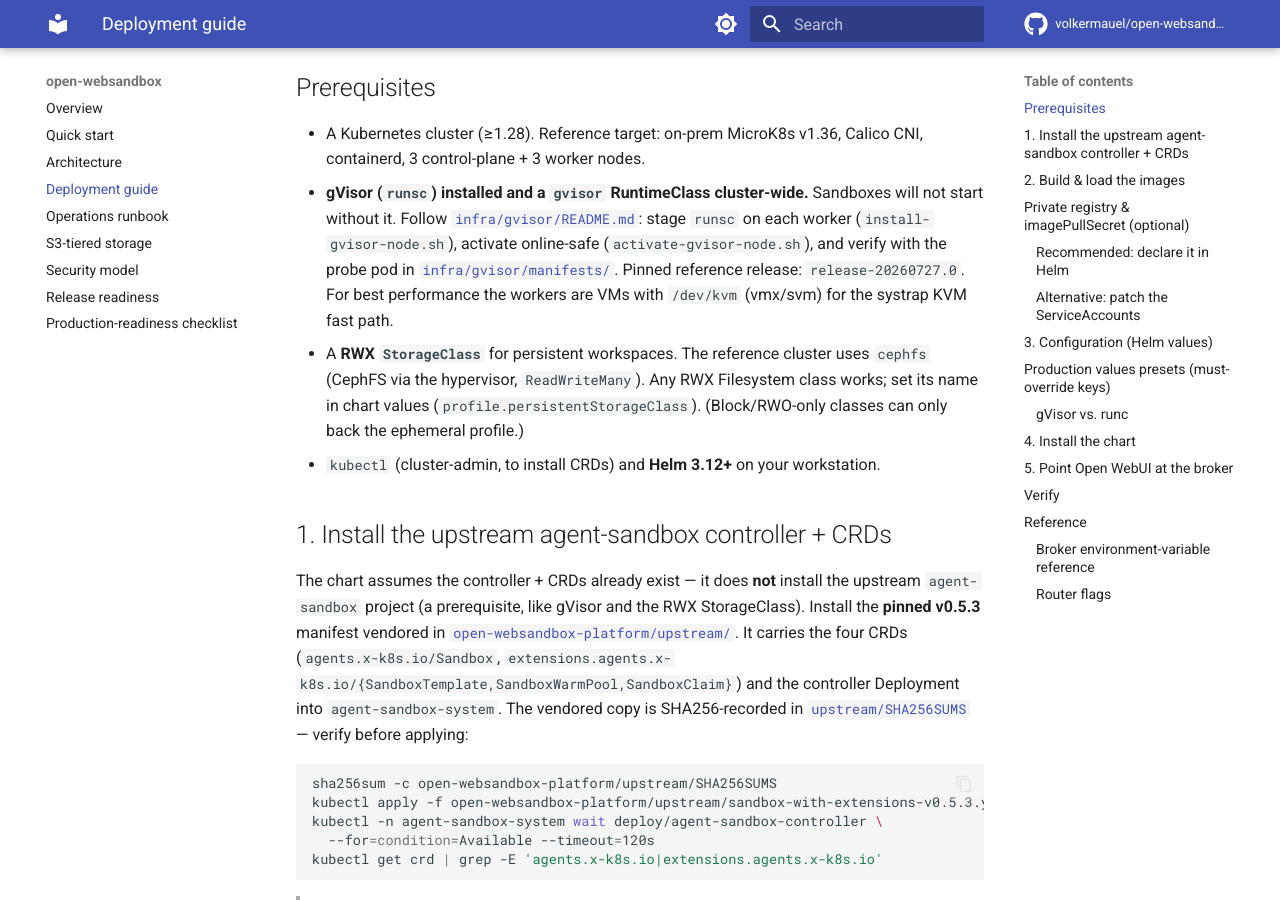
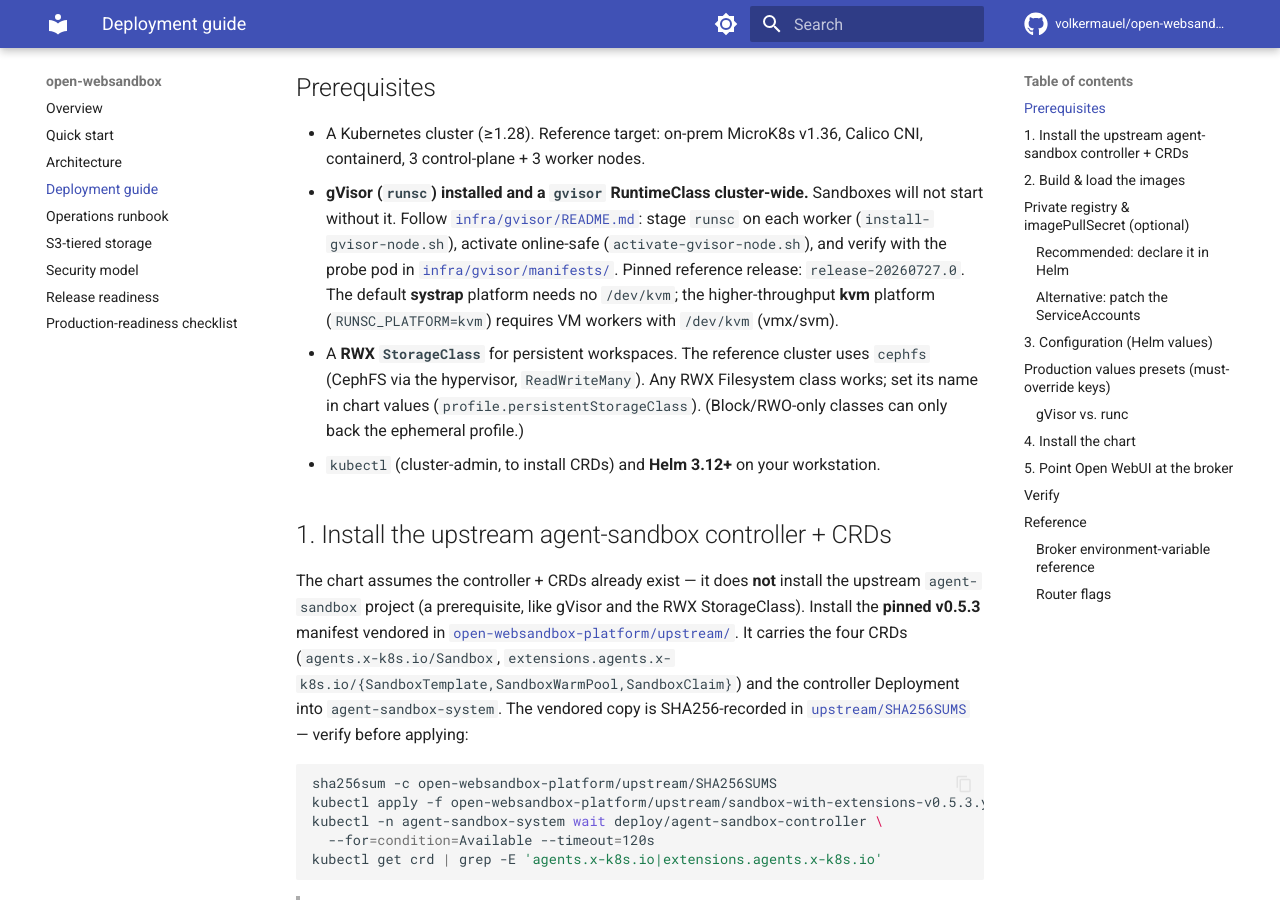
Before and after one commit to volkermauel/open-websandbox, an MkDocs documentation site: the page built from docs/deploy.md, in a window 1280 px wide and 900 px high, scrolled down 473 px. Built offline with MkDocs 1.6.1 and Material for MkDocs 9.7.7, drawn with Linux system fonts in a browser that asks for light colours; comment, search, counter and statistics services are not loaded.

Commit message:
fix: make local gVisor-in-KIND work + correct the systrap/KVM myth
scripts/setup-kind-gvisor.sh computed ROOT with one '..' too many (script
lives at scripts/, one level below repo root), so every $ROOT/infra path
failed and local gVisor never ran. CI inlines the steps, so the bug stayed
hidden. Corrected to $SCRIPT_DIR/..

Also corrected the repo-wide claim that runsc/systrap 'cannot nest in KIND'
and 'wants /dev/kvm for its KVM fast path'. systrap is a userspace platform
needing no KVM; only the opt-in kvm platform needs /dev/kvm. Verified: full
e2e (10/10) passes under gVisor on a KVM-guest box with no /dev/kvm.

```diff
--- a/docs/deploy.md
+++ b/docs/deploy.md
@@ -29,8 +29,9 @@ for day-2 runbook steps see [`operations.md`](operations.md).
   worker (`install-gvisor-node.sh`), activate online-safe
   (`activate-gvisor-node.sh`), and verify with the probe pod in
   [`infra/gvisor/manifests/`](../infra/gvisor/manifests/). Pinned reference
-  release: `release-20260727.0`. For best performance the workers are VMs with
-  `/dev/kvm` (vmx/svm) for the systrap KVM fast path.
+  release: `release-20260727.0`. The default **systrap** platform needs no `/dev/kvm`;
+  the higher-throughput **kvm** platform (`RUNSC_PLATFORM=kvm`) requires VM workers with
+  `/dev/kvm` (vmx/svm).
 - A **RWX `StorageClass`** for persistent workspaces. The reference cluster uses
   `cephfs` (CephFS via the hypervisor, `ReadWriteMany`). Any RWX Filesystem
   class works; set its name in chart values (`profile.persistentStorageClass`).
```
Also changed, not shown: AGENTS.md (+10 -7 lines), CONTRIBUTING.md (+3 -2 lines), 4 other files.
